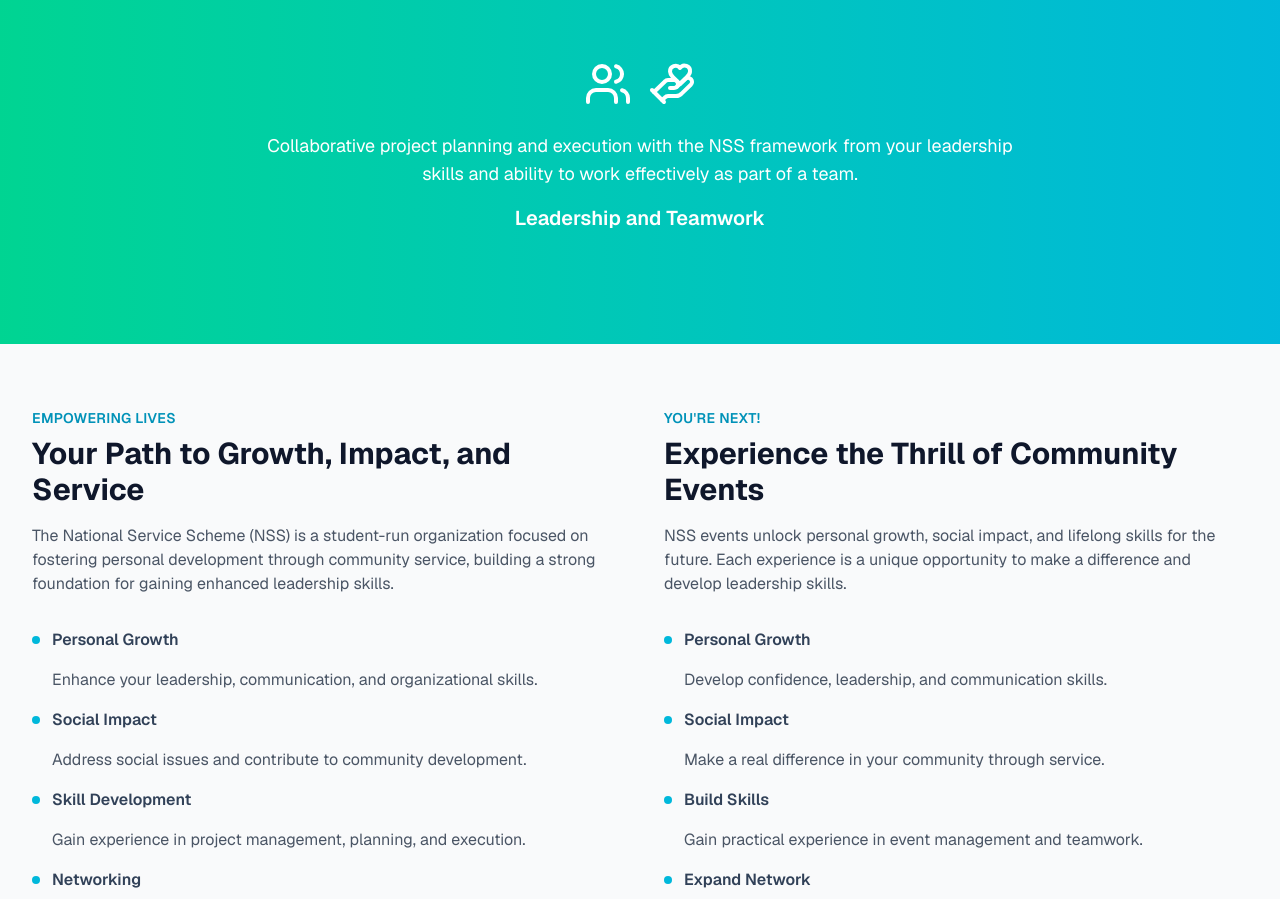
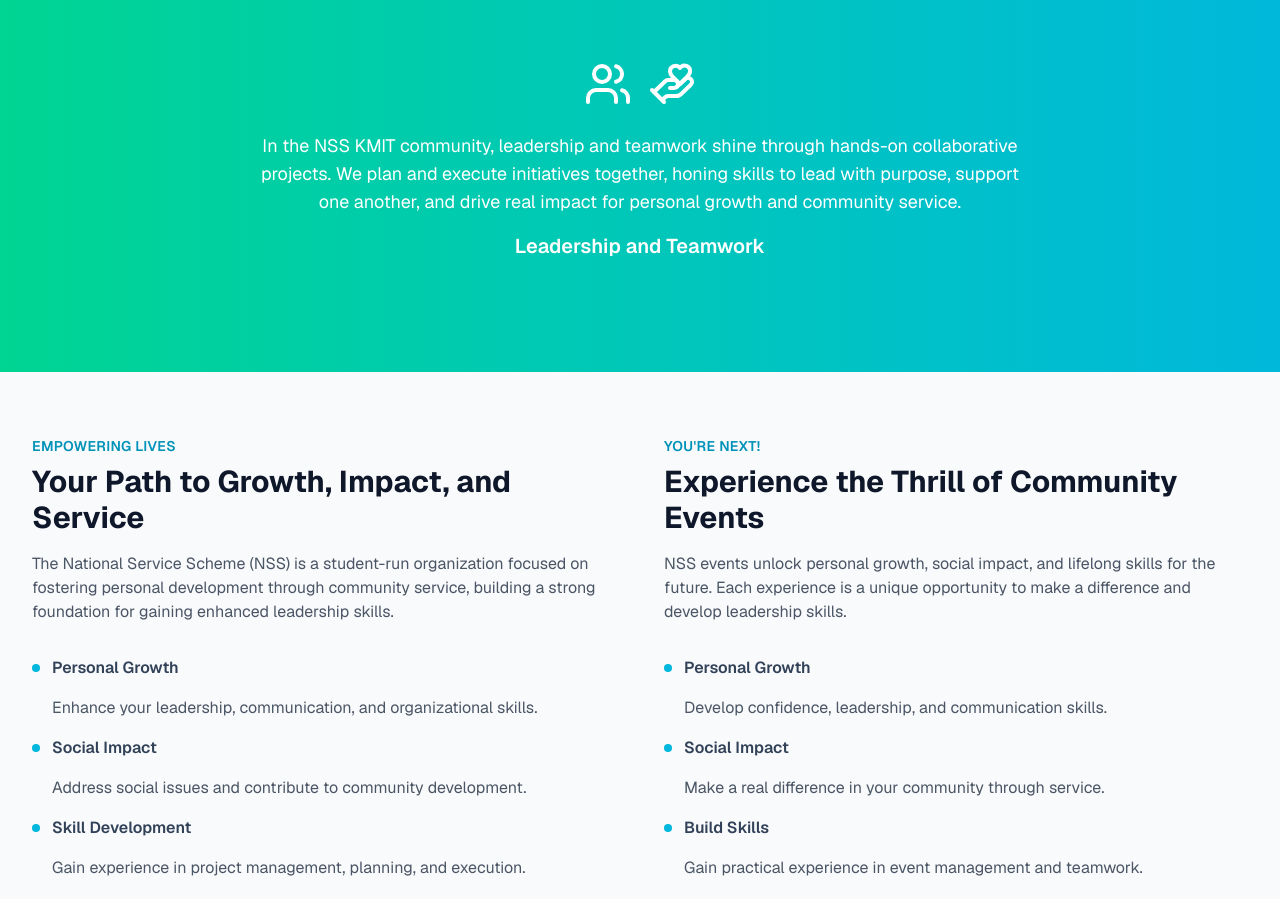
Before and after one commit to Varshith271105/NSS_KMIT, a Next.js app: page / in a window 1280 px wide. Shown: the part 880-1779 px from the top of the page. Built offline with nearby package versions, Linux system fonts and the light colour scheme.

Commit message:
Update page.tsx

```diff
--- a/app/page.tsx
+++ b/app/page.tsx
@@ -68,8 +68,8 @@ export default function HomePage() {
               <HandHeart className="w-12 h-12" />
             </div>
             <p className="text-lg max-w-3xl mx-auto">
-              Collaborative project planning and execution with the NSS framework from your leadership skills and
-              ability to work effectively as part of a team.
+             In the NSS KMIT community, leadership and teamwork shine through hands-on collaborative projects.
+             We plan and execute initiatives together, honing skills to lead with purpose, support one another, and drive real impact for personal growth and community service.
             </p>
             <h4 className="text-xl font-semibold mt-4">Leadership and Teamwork</h4>
           </div>
```
